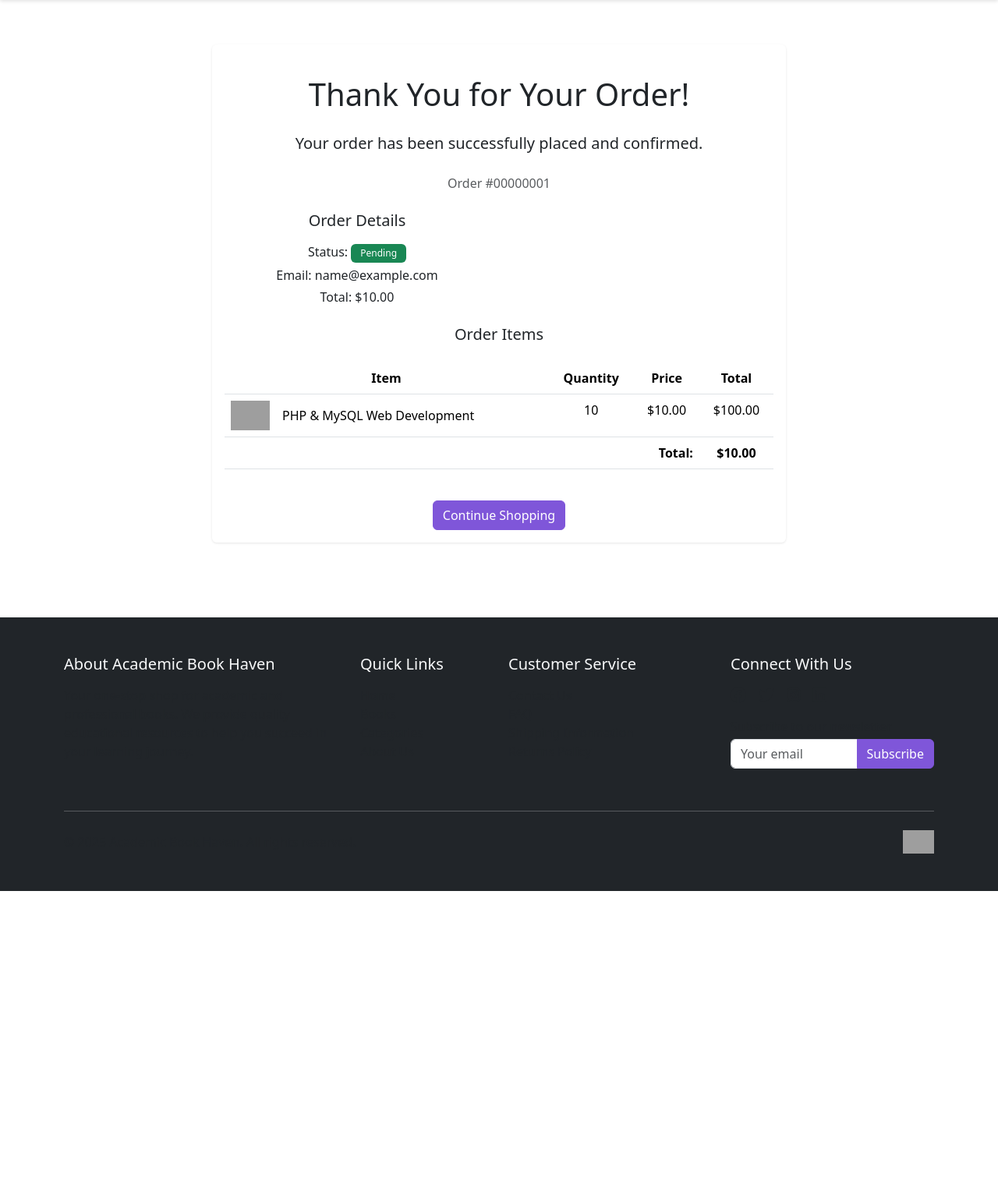
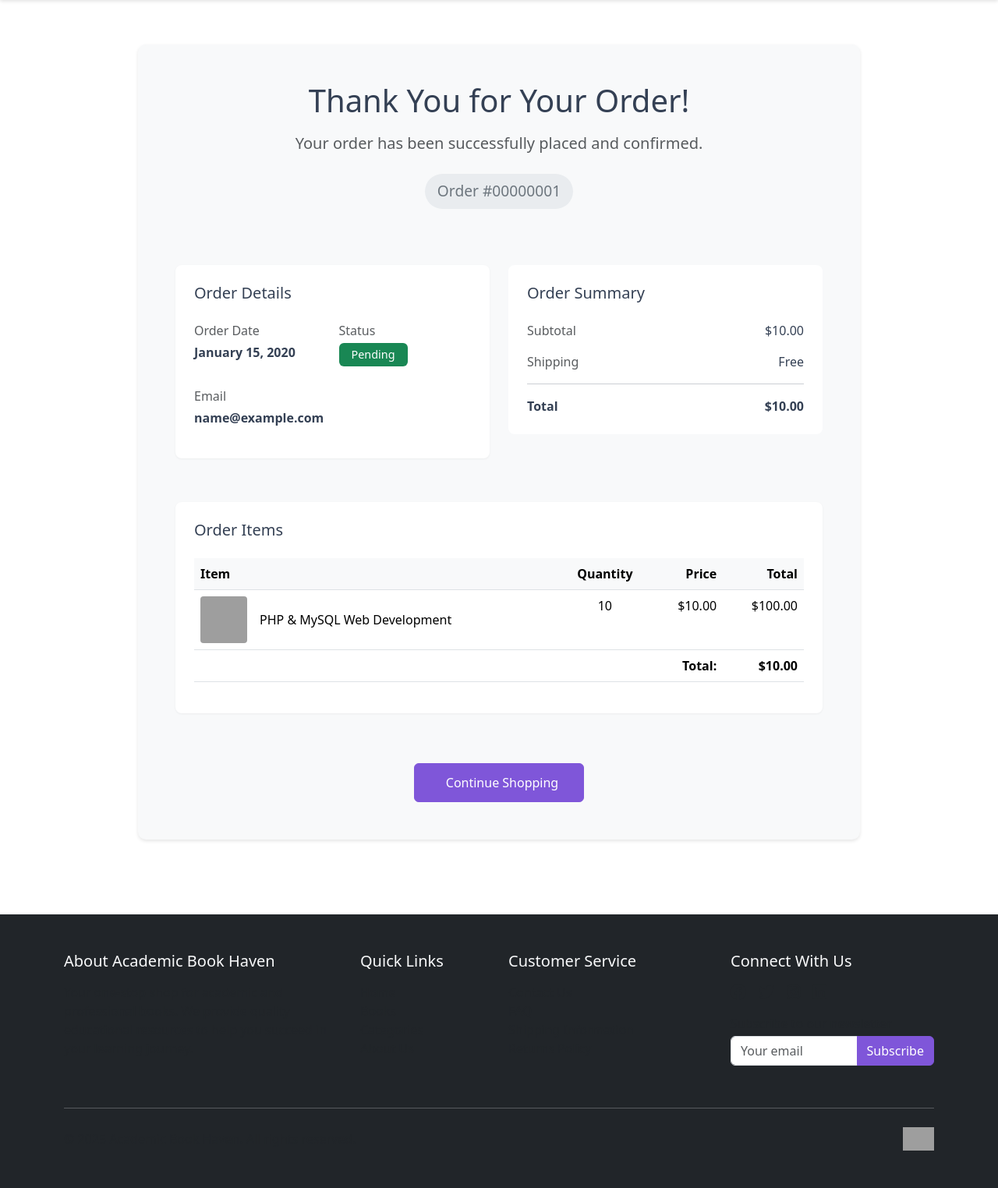
Before and after one commit to ljh0311/cp1, a PHP site: page /order_confirmation.php?order_id=1 in a window 1280 px wide. Shown: the part 67-1591 px from the top of the page at 78% size. Before the commit the page ends 1210 px from the top, so only its background shows below. Run offline with PHP 8.4, Linux system fonts and the light colour scheme; the visitor is signed in with stand-in values (Sample User, id 1); data comes from the database, SQL or seed files in the repository; tables that the repository leaves empty hold one stand-in row (values such as "Sample post"); grey boxes are pictures that could not be loaded.

Commit message:
order pg

```diff
--- a/order_confirmation.php
+++ b/order_confirmation.php
@@ -77,42 +77,132 @@ try {
 <head>
     <title>Order Confirmation - <?php echo SITE_NAME; ?></title>
     <?php require_once 'inc/head.inc.php'; ?>
+    <style>
+        .order-confirmation {
+            background-color: #f8f9fa;
+            border-radius: 10px;
+            box-shadow: 0 2px 4px rgba(0,0,0,0.1);
+        }
+        .success-icon {
+            color: #28a745;
+            font-size: 5rem;
+            margin-bottom: 1.5rem;
+        }
+        .order-number {
+            font-size: 1.2rem;
+            color: #6c757d;
+            background: #e9ecef;
+            padding: 0.5rem 1rem;
+            border-radius: 50px;
+            display: inline-block;
+        }
+        .order-details {
+            background: white;
+            border-radius: 8px;
+            padding: 1.5rem;
+            margin-bottom: 2rem;
+            box-shadow: 0 1px 3px rgba(0,0,0,0.05);
+        }
+        .item-image {
+            width: 60px;
+            height: 60px;
+            object-fit: cover;
+            border-radius: 4px;
+        }
+        .table th {
+            background-color: #f8f9fa;
+            font-weight: 600;
+        }
+        .status-badge {
+            font-size: 0.9rem;
+            padding: 0.5rem 1rem;
+        }
+        .order-summary {
+            background: #fff;
+            border-radius: 8px;
+            padding: 1.5rem;
+        }
+        .total-row {
+            background-color: #f8f9fa;
+            font-weight: bold;
+        }
+        .continue-shopping {
+            margin-top: 2rem;
+            padding: 0.75rem 2rem;
+        }
+    </style>
 </head>
 <body>
     <?php require_once 'inc/nav.inc.php'; ?>
 
     <div class="container py-5">
         <div class="row justify-content-center">
-            <div class="col-md-8">
-                <div class="card">
-                    <div class="card-body text-center">
-                        <div class="mb-4">
-                            <i class="bi bi-check-circle text-success" style="font-size: 4rem;"></i>
-                        </div>
-                        <h1 class="card-title mb-4">Thank You for Your Order!</h1>
-                        <p class="lead mb-4">Your order has been successfully placed and confirmed.</p>
-                        <div class="text-muted mb-4">
+            <div class="col-lg-10">
+                <div class="order-confirmation p-4 p-md-5">
+                    <!-- Success Header -->
+                    <div class="text-center mb-5">
+                        <i class="bi bi-check-circle-fill success-icon"></i>
+                        <h1 class="mb-3">Thank You for Your Order!</h1>
+                        <p class="lead text-muted mb-4">Your order has been successfully placed and confirmed.</p>
+                        <div class="order-number mb-4">
                             Order #<?php echo str_pad($order['order_id'], 8, '0', STR_PAD_LEFT); ?>
                         </div>
+                    </div>
 
-                        <div class="row mb-4">
-                            <div class="col-md-6">
-                                <h5 class="mb-3">Order Details</h5>
-                                <p class="mb-1">Status: <span class="badge bg-success"><?php echo ucfirst($order['status']); ?></span></p>
-                                <p class="mb-1">Email: <?php echo htmlspecialchars($order['email']); ?></p>
-                                <p class="mb-0">Total: $<?php echo number_format($order['total_amount'], 2); ?></p>
+                    <!-- Order Information -->
+                    <div class="row mb-4">
+                        <div class="col-md-6 mb-4 mb-md-0">
+                            <div class="order-details">
+                                <h5 class="mb-4">Order Details</h5>
+                                <div class="row g-3">
+                                    <div class="col-6">
+                                        <p class="text-muted mb-1">Order Date</p>
+                                        <p class="fw-bold"><?php echo date('F j, Y', strtotime($order['created_at'])); ?></p>
+                                    </div>
+                                    <div class="col-6">
+                                        <p class="text-muted mb-1">Status</p>
+                                        <span class="badge bg-success status-badge">
+                                            <?php echo ucfirst($order['status']); ?>
+                                        </span>
+                                    </div>
+                                    <div class="col-12">
+                                        <p class="text-muted mb-1">Email</p>
+                                        <p class="fw-bold"><?php echo htmlspecialchars($order['email']); ?></p>
+                                    </div>
+                                </div>
                             </div>
                         </div>
+                        <div class="col-md-6">
+                            <div class="order-summary">
+                                <h5 class="mb-4">Order Summary</h5>
+                                <div class="d-flex justify-content-between mb-3">
+                                    <span class="text-muted">Subtotal</span>
+                                    <span>$<?php echo number_format($order['total_amount'], 2); ?></span>
+                                </div>
+                                <div class="d-flex justify-content-between mb-3">
+                                    <span class="text-muted">Shipping</span>
+                                    <span>Free</span>
+                                </div>
+                                <hr>
+                                <div class="d-flex justify-content-between fw-bold">
+                                    <span>Total</span>
+                                    <span>$<?php echo number_format($order['total_amount'], 2); ?></span>
+                                </div>
+                            </div>
+                        </div>
+                    </div>
 
+                    <!-- Order Items -->
+                    <div class="order-details">
                         <h5 class="mb-4">Order Items</h5>
                         <div class="table-responsive">
-                            <table class="table">
+                            <table class="table table-hover">
                                 <thead>
                                     <tr>
                                         <th>Item</th>
-                                        <th>Quantity</th>
-                                        <th>Price</th>
-                                        <th>Total</th>
+                                        <th class="text-center">Quantity</th>
+                                        <th class="text-end">Price</th>
+                                        <th class="text-end">Total</th>
                                     </tr>
                                 </thead>
                                 <tbody>
@@ -123,29 +213,32 @@ try {
                                                     <?php if ($item['image_url']): ?>
                                                         <img src="<?php echo htmlspecialchars($item['image_url']); ?>"
                                                              alt="<?php echo htmlspecialchars($item['title']); ?>"
-                                                             class="me-3" style="width: 50px;">
+                                                             class="item-image me-3">
                                                     <?php endif; ?>
-                                                    <?php echo htmlspecialchars($item['title']); ?>
+                                                    <span><?php echo htmlspecialchars($item['title']); ?></span>
                                                 </div>
                                             </td>
-                                            <td><?php echo $item['quantity']; ?></td>
-                                            <td>$<?php echo number_format($item['price_at_time'], 2); ?></td>
-                                            <td>$<?php echo number_format($item['price_at_time'] * $item['quantity'], 2); ?></td>
+                                            <td class="text-center"><?php echo $item['quantity']; ?></td>
+                                            <td class="text-end">$<?php echo number_format($item['price_at_time'], 2); ?></td>
+                                            <td class="text-end">$<?php echo number_format($item['price_at_time'] * $item['quantity'], 2); ?></td>
                                         </tr>
                                     <?php endforeach; ?>
                                 </tbody>
                                 <tfoot>
-                                    <tr>
-                                        <td colspan="3" class="text-end"><strong>Total:</strong></td>
-                                        <td><strong>$<?php echo number_format($order['total_amount'], 2); ?></strong></td>
+                                    <tr class="total-row">
+                                        <td colspan="3" class="text-end">Total:</td>
+                                        <td class="text-end">$<?php echo number_format($order['total_amount'], 2); ?></td>
                                     </tr>
                                 </tfoot>
                             </table>
                         </div>
+                    </div>
 
-                        <div class="mt-4">
-                            <a href="index.php" class="btn btn-primary">Continue Shopping</a>
-                        </div>
+                    <!-- Actions -->
+                    <div class="text-center">
+                        <a href="index.php" class="btn btn-primary continue-shopping">
+                            <i class="bi bi-cart me-2"></i>Continue Shopping
+                        </a>
                     </div>
                 </div>
             </div>
```
Also changed, not shown: orders.php (added, +164 -0 lines).
